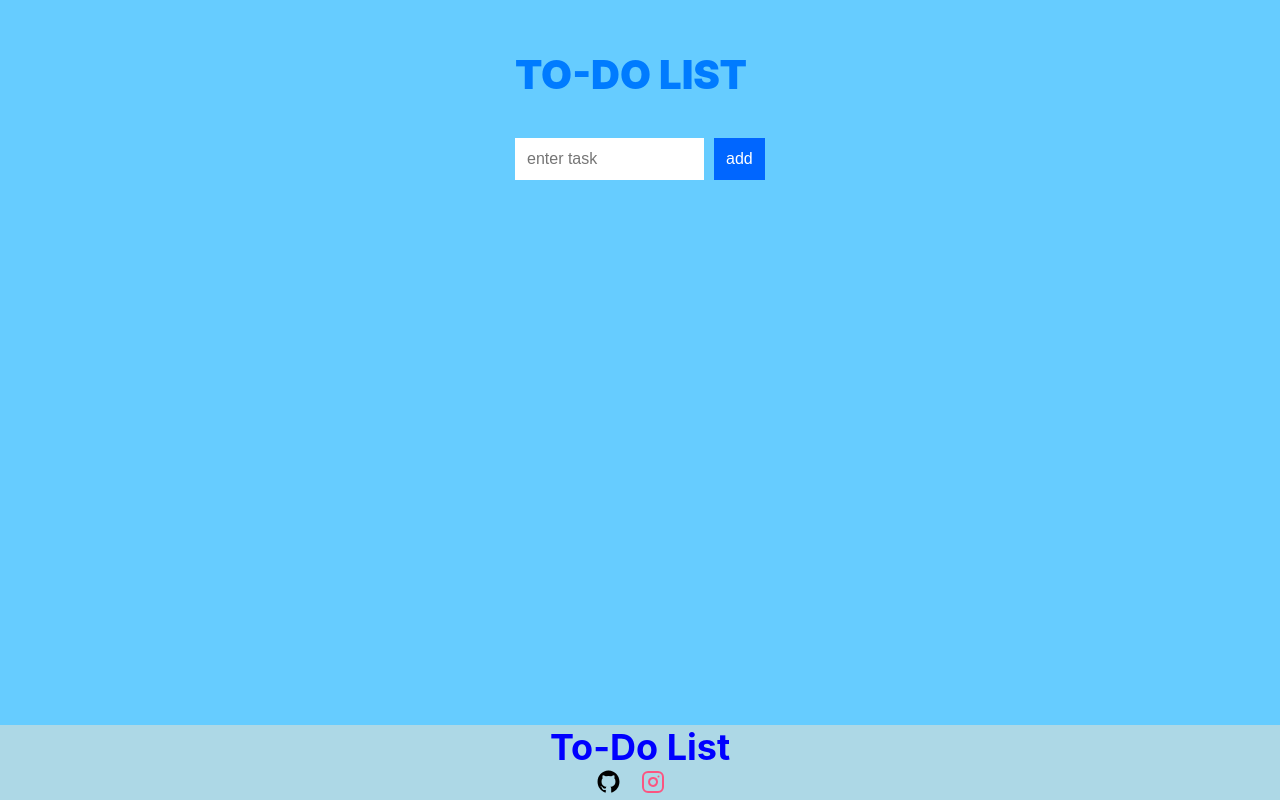
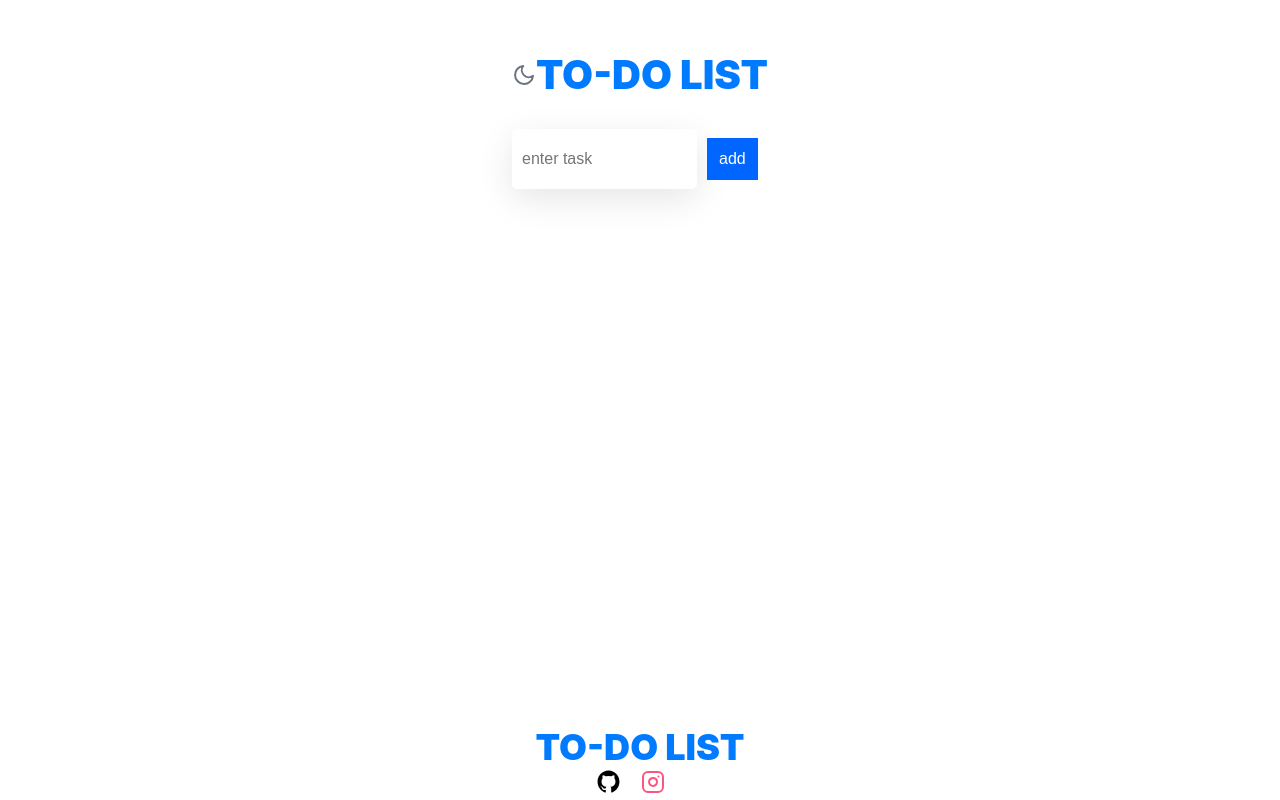
Before and after one commit to Rohit1204/todo-list, a React (Create React App) app: page / in a window 1280 px wide. Built offline with nearby package versions, Linux system fonts and the light colour scheme.

Commit message:
enable dark mode

```diff
--- a/src/App.css
+++ b/src/App.css
@@ -15,9 +15,17 @@
 .todoListMain .header input{
 padding: 10px;
 font-size: 16px;
-border: 2px solid #fff;
+border: 0;
 width: 165px;
+background: #fff;
 outline: none;
+border-radius: 5px;
+transition: all .2s ease-in-out;
+box-shadow: 0 10px 35px rgba(0, 0, 0, .1);
+-moz-box-shadow: 0 10px 35px rgba(0, 0, 0, .1);
+    -webkit-appearance: none !important;
+    -webkit-box-shadow: 0 10px 35px rgba(0, 0, 0, .1);
+    height:40px;
 
 }
 .todoListMain .theList{
@@ -49,3 +57,8 @@ outline: none;
         color: inherit;
         text-decoration: none;
       }
+  .dark-mode{
+    background: #161625 !important;
+  color: #bdbdbd;
+  transition: background-color .2s ease-out !important;
+  }
--- a/src/App.js
+++ b/src/App.js
@@ -1,66 +1,75 @@
-import React, { Component } from 'react';
+import React, { Component, useState, useRef } from 'react';
 import TodoItems from './components/TodoItems/TodoItems';
 import './App.css';
 import  {Footer} from './components/Footer/footer.component';
 import Navbar from './components/Navbar/navbar.component';
-import {BrowserRouter as Router} from 'react-router-dom';
-class App extends Component{
-  constructor(props)
-  {
-    super(props);
-    this.state={
-      items:[],
-    };
-    this.addItem=this.addItem.bind(this);
-    this.deleteItem=this.deleteItem.bind(this);
-  }
-  addItem(e){
-    if(this._inputElement.value !==" "){
+import {BrowserRouter as Router,Route} from 'react-router-dom';
+import {useLocalStorage, useEffectOnce} from 'react-use';
+export function App(props){
+  const[items,setItems]=useState([]);
+  var _inputElement =useRef("");
+
+  const addItem=(e)=>{
+    if(_inputElement.value !==" "){
       var newItem ={
-        text: this._inputElement.value,
+        text: _inputElement.value,
         key:Date.now()
       };
-      this.setState((prevState)=>{
-        return{
-          items:prevState.items.concat(newItem)
-        };
-      });
-      this._inputElement.value=" ";
+          setItems(items=> items.concat(newItem)
+      );
+      _inputElement.value=" ";
     }
-  console.log(this.state.items);
+  console.log(setItems);
   e.preventDefault();
   }
-  deleteItem(key){
-    var filteredItems= this.state.items.filter(function(item){
+  const deleteItem=(key)=>{
+    var filteredItems= items.filter(function(item){
       return (item.key !==key);
     });
-    this.setState({
-      items:filteredItems
-    });
+   setItems(filteredItems);
   }
-render()
-{
- return(
+  const [darkMode, setDarkMode]=useLocalStorage('darkMode',false);
+  const [isThemeSet]=useLocalStorage('isThemeSet',false);
+  useEffectOnce(()=>{
+    if(
+      window.matchMedia &&
+      window.matchMedia('(prefers-color-scheme:dark)').matches && !isThemeSet){
+        setDarkMode(true);
+      }else if(
+  window.matchMedia && !window.matchMedia('(prefers-color-scheme:dark)').matches && !isThemeSet)
+  {
+    setDarkMode(false);
+  }
+  });
+  React.useEffect(()=>{
+    if(darkMode){
+      document.querySelector('body').classList.add('dark-mode');
+    }
+    else{
+      document.querySelector('body').classList.remove('dark-mode');
+    }
+  },[darkMode]);
+  return(
     <div className="todoListMain">
       <Router>
       <Navbar
+      darkMode={darkMode}
+      setDarkMode={setDarkMode}
       />
       <div className="header">
-        <form onSubmit ={ this.addItem}>
+        <form onSubmit ={addItem}>
       <input
-      ref={(a) => this._inputElement =a}
+      ref={(a) =>  _inputElement =a}
       placeholder="enter task">
       </input>
       <button type="submit">add</button>
         </form>
       </div>
-      <TodoItems entries= {this.state.items}
-                  delete={this.deleteItem}/>
+      <TodoItems entries= {items}
+                  delete={deleteItem}/>
       <Footer/>
       </Router>
     </div>
   );
 }
-}
-
 export default App;
--- a/src/components/Footer/footer.style.css
+++ b/src/components/Footer/footer.style.css
@@ -3,7 +3,6 @@ footer{
     left: 0;
     bottom: 0;
     width: 100%;
-    background-color:lightblue;
     text-align: center;
 }
 .github{
@@ -12,11 +11,11 @@ footer{
     margin-right: 20px;
 }
 .link a:link{
-    color:blue;
+    color:#007bff;
     text-decoration: none;
-     background-color: lightblue;
      font-size: 36px;
-     font-weight: bold;
+     font-weight: 900;
      justify-content: center;
+     text-transform: uppercase;
 
 }
--- a/src/components/Navbar/navbar.component.jsx
+++ b/src/components/Navbar/navbar.component.jsx
@@ -2,14 +2,24 @@ import React ,{useState} from 'react';
 import {Link} from 'react-router-dom';
 import "./navbar.style.css";
 import {
-    useLockBodyScroll,
+    useLockBodyScroll, useLocalStorage,
 } from 'react-use';
+import * as Icon from 'react-feather';
 
-export function Navbar(){
+export function Navbar({darkMode,setDarkMode}){
     const [expand,setExpand]=useState(false);
+    const [isThemeSet,setIsThemeSet]=useLocalStorage('isThemeSet',false);
       useLockBodyScroll(expand);
     return(
         <div className="navbar">
+            <div className="navbar-left"
+            onClick={()=>{
+                setDarkMode((prevMode)=>!prevMode);
+                setIsThemeSet(true);
+            }}
+            >
+                {darkMode ?<Icon.Sun color={'#ffc107'}/>:<Icon.Moon/>}
+            </div>
              <div className="navbar-middle">
                  <Link
                  to="/"
--- a/src/components/Navbar/navbar.style.css
+++ b/src/components/Navbar/navbar.style.css
@@ -14,8 +14,7 @@
     font-family: 'Roboto', sans-serif;
     font-size: 40px;
     font-weight: 600;
-    float: left;
-    right: 100px;
+    justify-content: flex-start;
 }
 .navbar-middle{
     color:#007bff;
--- a/src/index.css
+++ b/src/index.css
@@ -6,7 +6,7 @@ body {
   -webkit-font-smoothing: antialiased;
   -moz-osx-font-smoothing: grayscale;
   padding:50px;
-  background-color: #66CCFF;
+
 }
 
 code {
```
